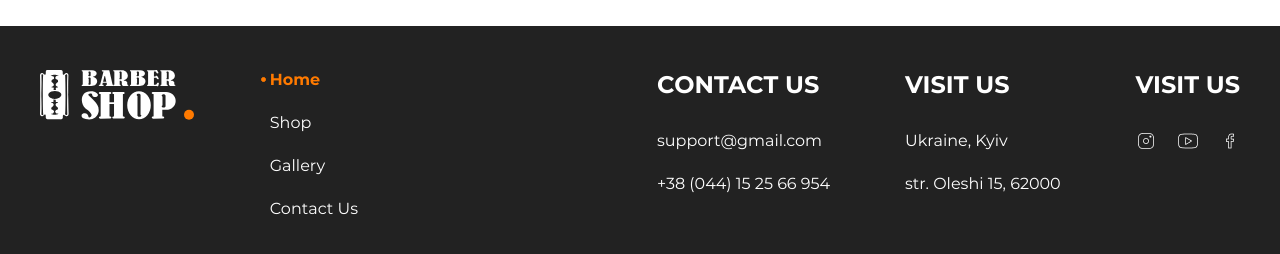
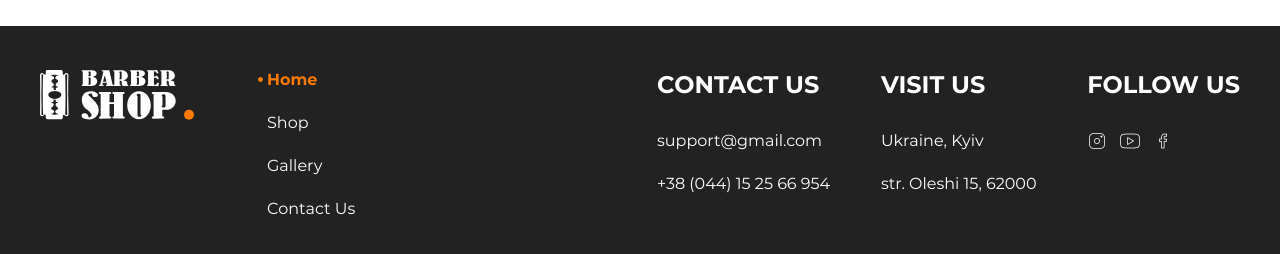
Before and after one commit to EugeniyPridatko/Barbershop, a plain HTML site: page index.html in a window 1280 px wide. Shown: the part 6046-6300 px from the top of the page. Drawn offline with Linux system fonts and the light colour scheme.

Commit message:
add correct footer

```diff
--- a/index.html
+++ b/index.html
@@ -345,16 +345,16 @@
     <!-- FOOTER -->
     <footer class="footer">
         <div class="container footer__container">
-            <div class="footer__nav-list-wrapper">
             <a href="#" class="footer__logo-link"><img src="./img/footer-Logo.svg" alt="barbershop"
                     class="footer__logo-img"></a>
+            <div class="footer__list-wrapper">
                 <ul class="footer__nav-list">
                     <li class="footer__list-item"><a class=" header__active-page">Home</a></li>
                     <li class="footer__list-item"><a href="#" class="footer__item-link">Shop</a></li>
                     <li class="footer__list-item"> <a href="#" class="footer__item-link">Gallery</a></li>
                     <li class="footer__list-item"> <a href="#" class="footer__item-link">Contact us</a></li>
                 </ul>
-            </div>
+
 
                 <ul class="footer__contact-list">
                     <li class="footer__contact-list-item">
@@ -368,17 +368,21 @@
                         <span class="footer__contact-item">str. Oleshi 15, 62000 </span>
                     </li>
                     <li class="footer__contact-list-item">
-                    <h2 class="footer__item-title">Visit us</h2>
+                        <h2 class="footer__item-title">Follow us</h2>
                         <ul class="footer__contact-list-link">
-                        <li class="footer__contact-item-link"><a  href="#"><img src="./img/footer-Insta.png" alt=""></a>
+                            <li class="footer__contact-item-link"><a href="#"><img src="./img/footer-Insta.png"
+                                        alt=""></a>
                             </li>
-                        <li class="footer__contact-item-link"><a  href="#"><img src="./img/footer-Youtube.png" alt=""></a>
+                            <li class="footer__contact-item-link"><a href="#"><img src="./img/footer-Youtube.png"
+                                        alt=""></a>
                             </li>
-                        <li class="footer__contact-item-link"><a  href="#"><img src="./img/footer-Facebook.png" alt=""></a>
+                            <li class="footer__contact-item-link"><a href="#"><img src="./img/footer-Facebook.png"
+                                        alt=""></a>
                             </li>
                         </ul>
                     </li>
                 </ul>
+            </div>
         </div>
     </footer>
 
--- a/styles/sections/_footer.scss
+++ b/styles/sections/_footer.scss
@@ -4,13 +4,22 @@
 
     &__container {
         display: flex;
-        justify-content: space-between;
     }
 
-    &__nav-list-wrapper {
+    &__logo-link {
+        margin-right: 73px;
+    }
+
+    &__list-wrapper {
         display: flex;
         justify-content: space-between;
-        width: 318px;
+        width: 100%;
+        flex-wrap: wrap;
+        @media screen and (max-width: 1000px){
+
+                    }
+
+
     }
 
     &__list-item {
@@ -32,6 +41,8 @@
         width: 583px;
         justify-content: space-between;
 
+
+
         &-item {
             display: flex;
             flex-direction: column;
@@ -40,8 +51,10 @@
 
         &-link {
             display: flex;
-            justify-content: space-between;
         }
+    }
+    &__contact-item-link{
+        margin-right: 13px;
     }
 
     &__item-title {
@@ -50,10 +63,10 @@
         font-weight: bold;
     }
 
-    &__contact-item{
+    &__contact-item {
         margin-bottom: 24px;
 
-        &:last-child{
+        &:last-child {
             margin-bottom: 0;
         }
     }
```
Also changed, not shown: styles/style.css, 1 other file. Lines whose indentation alone changed are shown as unchanged.
